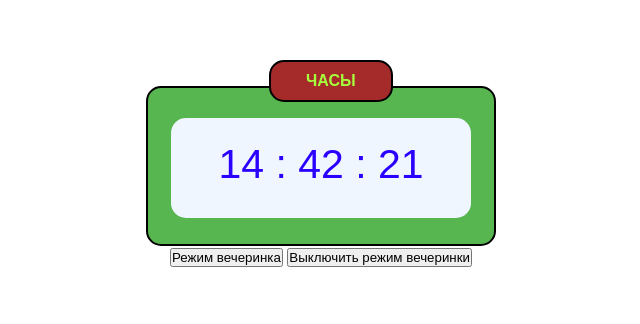
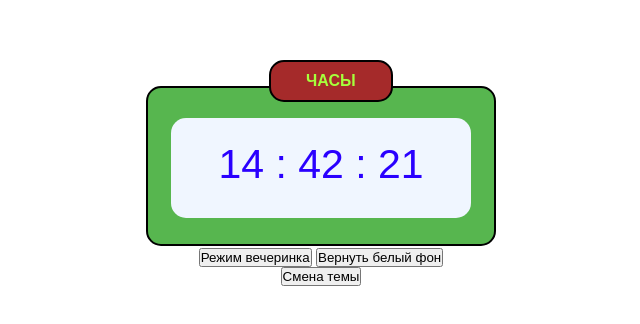
Before and after one commit to Indy660/-, a plain HTML site: page index.html in a window 1280 px wide. Shown: the part 170-494 px from the top of the page, without its empty margins (319-959 px from the left). Drawn offline with Linux system fonts and the light colour scheme; a web font is replaced by a local one.

Commit message:
Update index.html
Появилась кнопка смена фона

```diff
--- a/index.html
+++ b/index.html
@@ -16,9 +16,10 @@
         <span id="second"></span>
     </div>
     <input type="button" id="epilepsia" value="Режим вечеринка"/>
-        <input type="button" id="epilepsiaStop" value="Выключить режим вечеринки"/>
+    <input type="button" id="epilepsiaStop" value="Вернуть белый фон"/>
+    <p> <input type="button" id="changeTheme" value="Смена темы"/>
+
 </div>
-
 <!-- JavaScript -->
 <script src="script.js"></script>
 </body>
```
